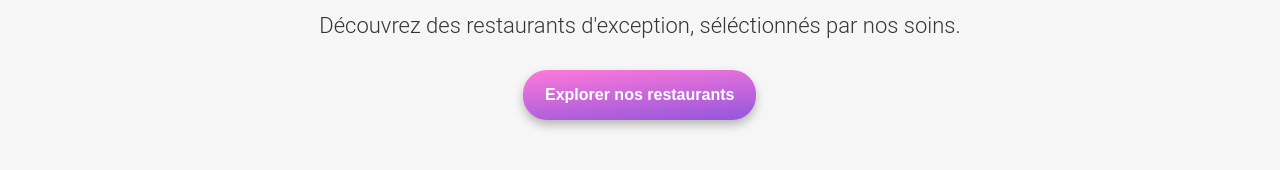
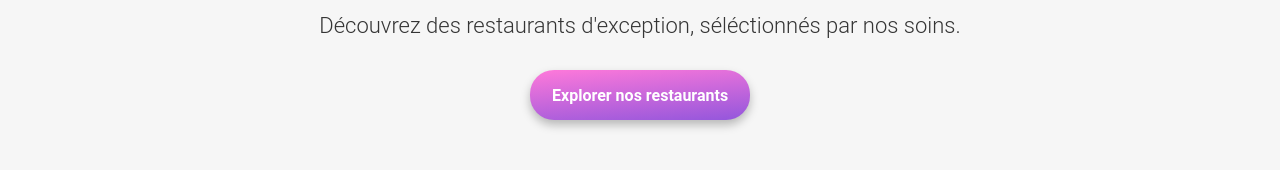
Before and after one commit to freddy38510/FreddyEscobar_3_19102020, a website: page src/index.html in a window 1280 px wide. Shown: the part 190-360 px from the top of the page. Drawn offline with nearby package versions, Linux system fonts and the light colour scheme; files that its build step writes are made by us from their sources; a web font is replaced by a local one.

Commit message:
fix(button): force font family to Roboto

```diff
--- a/src/sass/_button.scss
+++ b/src/sass/_button.scss
@@ -4,6 +4,7 @@
   box-shadow: 0 5px 10px 0 rgba(0, 0, 0, 0.25);
   color: #fff;
   cursor: pointer;
+  font-family: $font-family-primary;
   font-size: 1rem;
   font-weight: 700;
   height: 3.125rem;
```
